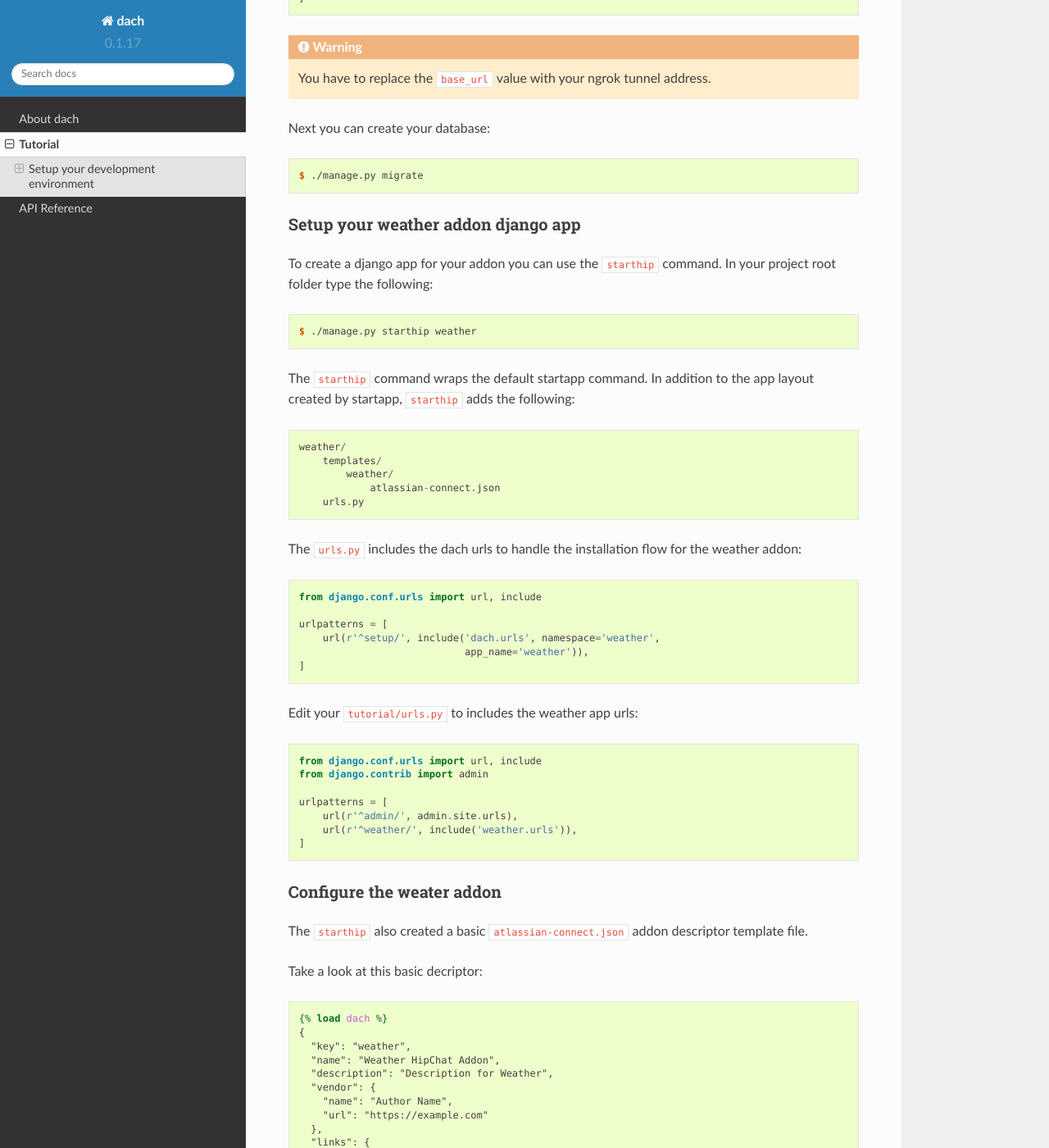
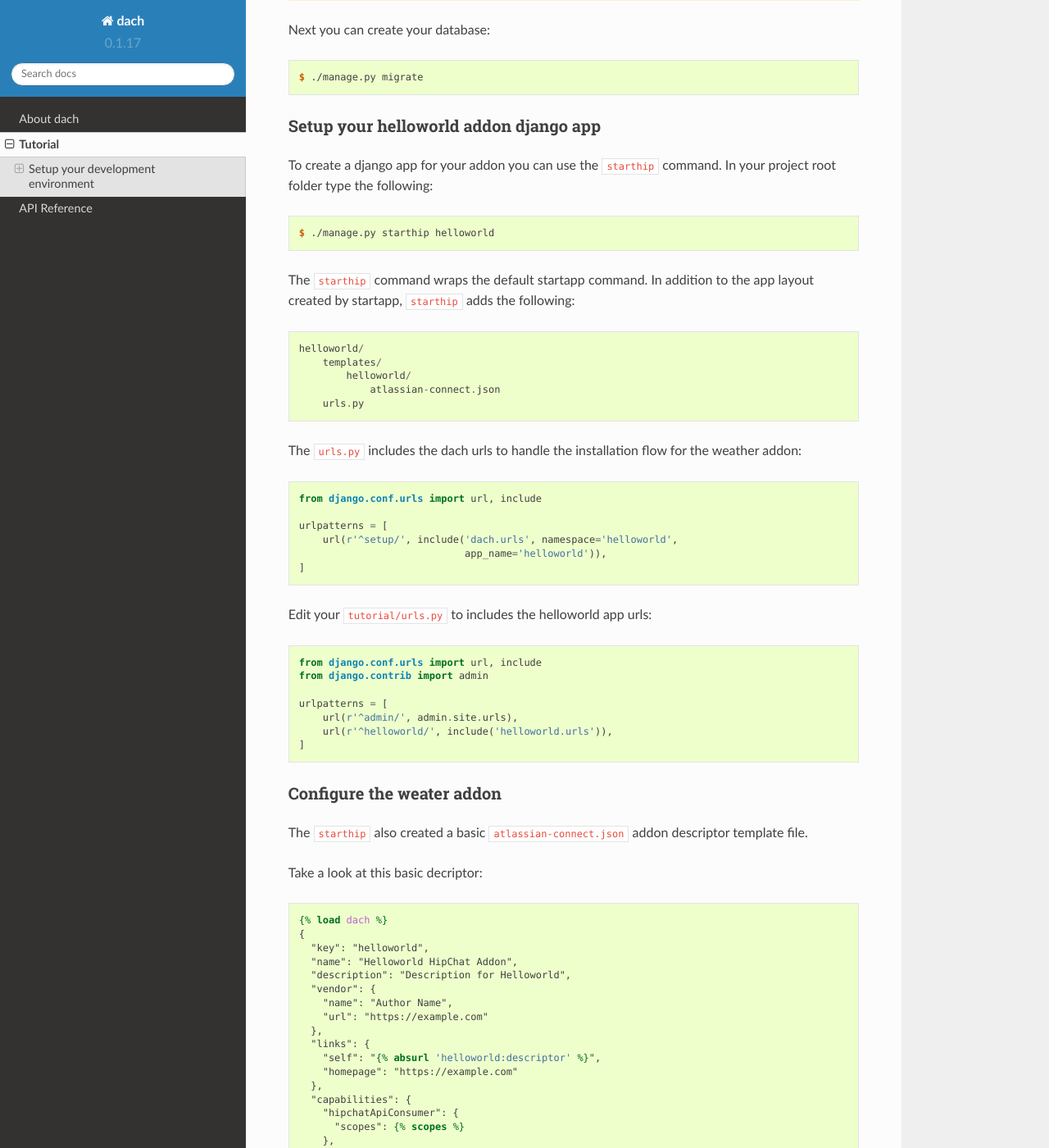
Before and after one commit to ChasiTony/dach, a Sphinx documentation site: the page built from docs/source/tutorial.rst, in a window 1280 px wide and 1400 px high, scrolled down 2066 px. Shown: the whole window at 82% size. Built offline with Sphinx 7.4.7 and the Read the Docs theme 2.0.0, drawn with Linux system fonts in a browser that asks for light colours; some of the changed text lies outside the part shown.

Commit message:
simplify tutorial

```diff
--- a/docs/source/tutorial.rst
+++ b/docs/source/tutorial.rst
@@ -1,11 +1,8 @@
 Tutorial
 ========
 
-In this tutorial we will create an addon that add a `Glance <https://developer.atlassian.com/hipchat/guide/glances>`_ to a HipChat room to show information about the weather in Barcelona, Spain.
+In this tutorial we will create an addon that add an "Hello World" `Glance <https://developer.atlassian.com/hipchat/guide/glances>`_ to a HipChat room.
 
-We will use the `OpenWeatherMap <https://www.openweathermap.org/>`_ API to retrieve the weather information.
-
-You must sign in to OpenWeatherMap to obtain an api key for the purpose of this tutorial.
 
 
 Setup your development environment
@@ -86,9 +83,9 @@ HipChat needs to call your ``views`` to interacts with your addon, so you need t
 Then you have to add a basic dach configuration to your settings.py: ::
 
     DACH_CONFIG = {
-        'base_url': 'https://weather.ngrok.io',
+        'base_url': 'https://helloworld.ngrok.io',
         'appconfig': {
-            'weather': {
+            'helloworld': {
                 'scopes': ['view_room']
             }
         }
@@ -106,22 +103,22 @@ Next you can create your database:
     $ ./manage.py migrate
 
 
-Setup your weather addon django app
------------------------------------
+Setup your helloworld addon django app
+--------------------------------------
 
 To create a django app for your addon you can use the ``starthip`` command.
 In your project root folder type the following:
 
 .. code-block:: console
 
-    $ ./manage.py starthip weather
+    $ ./manage.py starthip helloworld
 
 
 The ``starthip`` command wraps the default startapp command. In addition to the app layout created by startapp, ``starthip`` adds the following: ::
 
-    weather/
+    helloworld/
         templates/
-            weather/
+            helloworld/
                 atlassian-connect.json
         urls.py
 
@@ -133,12 +130,12 @@ The ``urls.py`` includes the dach urls to handle the installation flow for the w
     from django.conf.urls import url, include
 
     urlpatterns = [
-        url(r'^setup/', include('dach.urls', namespace='weather',
-                                app_name='weather')),
+        url(r'^setup/', include('dach.urls', namespace='helloworld',
+                                app_name='helloworld')),
     ]
 
 
-Edit your ``tutorial/urls.py`` to includes the weather app urls:
+Edit your ``tutorial/urls.py`` to includes the helloworld app urls:
 
 .. code-block:: python
 
@@ -147,7 +144,7 @@ Edit your ``tutorial/urls.py`` to includes the weather app urls:
 
     urlpatterns = [
         url(r'^admin/', admin.site.urls),
-        url(r'^weather/', include('weather.urls')),
+        url(r'^helloworld/', include('helloworld.urls')),
     ]
 
 
@@ -162,15 +159,15 @@ Take a look at this basic decriptor:
 
     {% load dach %}
     {
-      "key": "weather",
-      "name": "Weather HipChat Addon",
-      "description": "Description for Weather",
+      "key": "helloworld",
+      "name": "Helloworld HipChat Addon",
+      "description": "Description for Helloworld",
       "vendor": {
         "name": "Author Name",
         "url": "https://example.com"
       },
       "links": {
-        "self": "{% absurl 'weather:descriptor' %}",
+        "self": "{% absurl 'helloworld:descriptor' %}",
         "homepage": "https://example.com"
       },
       "capabilities": {
@@ -178,7 +175,7 @@ Take a look at this basic decriptor:
           "scopes": {% scopes %}
         },
         "installable": {
-          "callbackUrl": "{% absurl 'weather:install' %}"
+          "callbackUrl": "{% absurl 'helloworld:install' %}"
         }
       }
     }
```
